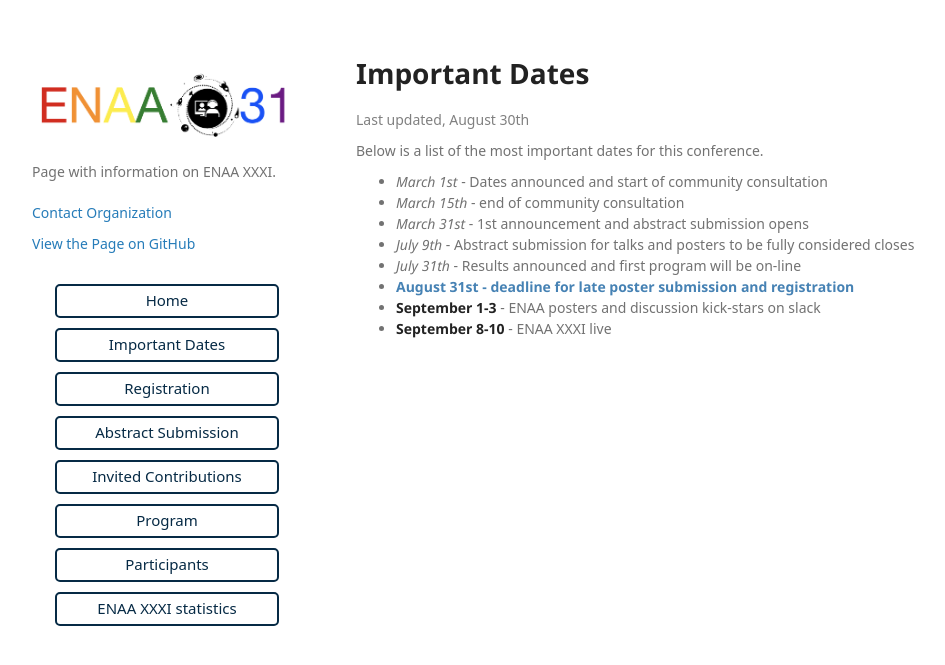
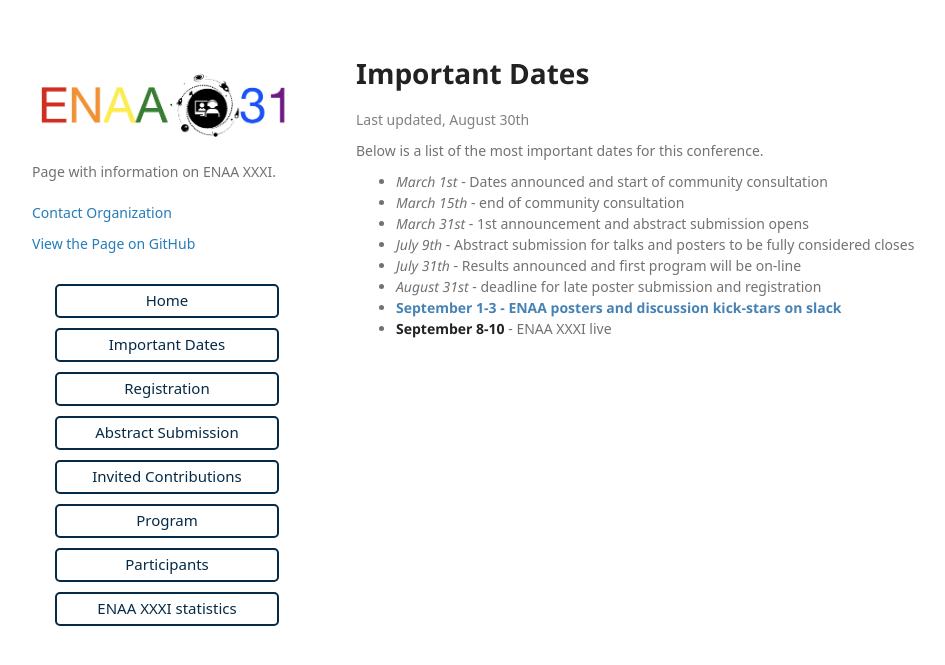
Before and after one commit to ENAAXXXI/ENAAXXXI.github.io, a Jekyll site: the page built from dates.md, in a window 1280 px wide. Shown: the top 665 px of the page, without its empty margins (68-1013 px from the left). Built offline with Jekyll 4.4.1, drawn with Linux system fonts in a browser that asks for light colours; some web fonts are replaced; our own code applies the rules of GitHub Pages for plain Markdown files.

Commit message:
updated dates

```diff
--- a/dates.md
+++ b/dates.md
@@ -9,6 +9,6 @@ Below is a list of the most important dates for this conference.
 - *March 31st* - 1st announcement and abstract submission opens
 - *July 9th* - Abstract submission for talks and posters to be fully considered closes
 - *July 31th* - Results announced and first program will be on-line
-- **August 31st - deadline for late poster submission and registration**{: style="color: steelblue; opacity: 1.00;" }
-- **September 1-3** - ENAA posters and discussion kick-stars on slack
+- *August 31st* - deadline for late poster submission and registration
+- **September 1-3 - ENAA posters and discussion kick-stars on slack**{: style="color: steelblue; opacity: 1.00;" }
 - **September 8-10** - ENAA XXXI live
```
